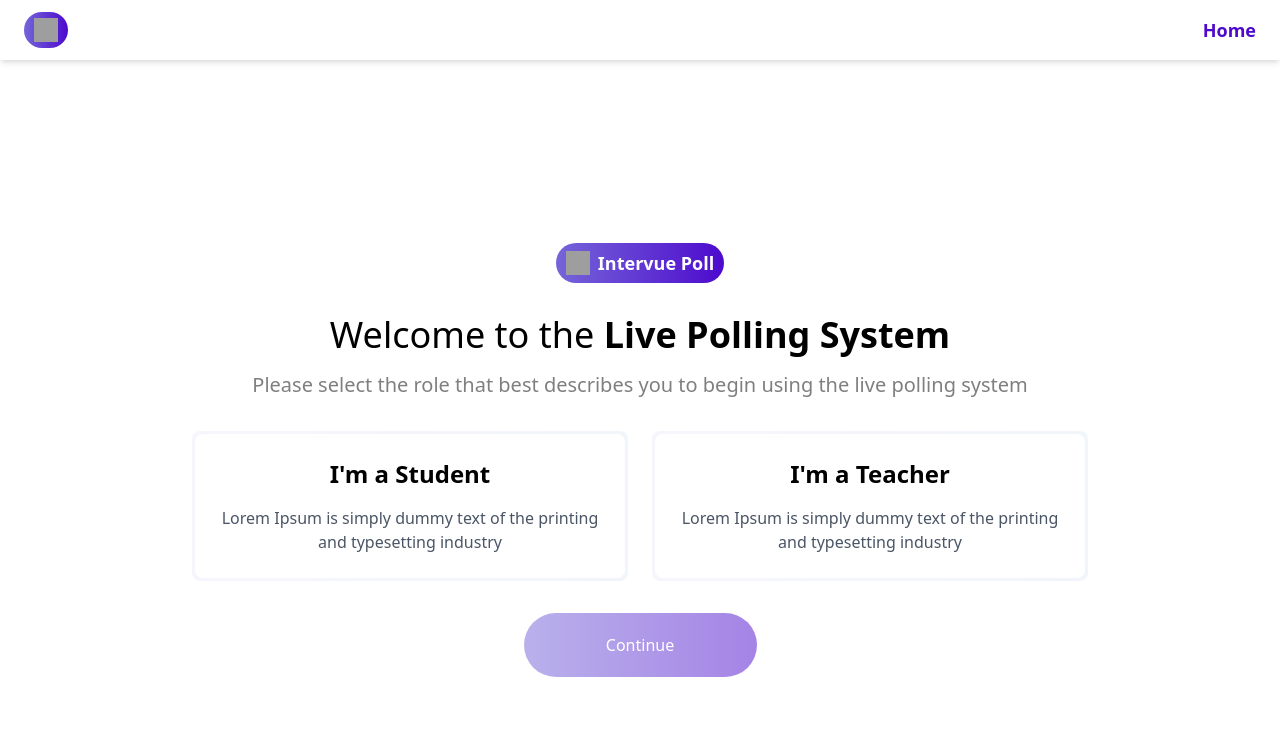
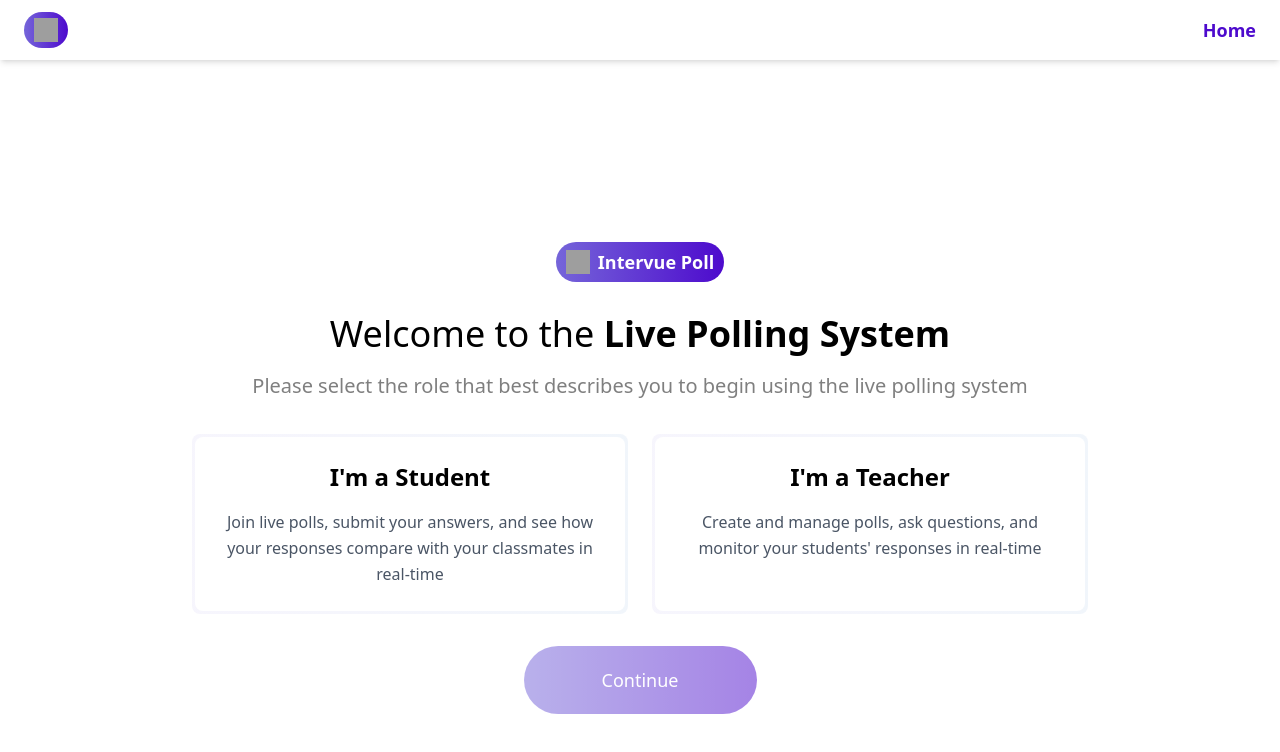
Before and after one commit to Rajneesh2223/Poll_App, a React (Vite) app in the folder frontend/: page / in a window 1280 px wide. Shown: the top 752 px of the page. Built offline with nearby package versions, Linux system fonts and the light colour scheme; no server answers; grey boxes are pictures that could not be loaded; a web font is replaced by a local one.

Commit message:
added commmon componet for the logo

```diff
--- a/frontend/src/component/Hero.jsx
+++ b/frontend/src/component/Hero.jsx
@@ -7,69 +7,78 @@ const Hero = () => {
   const navigate = useNavigate();
 
   return (
-    <div className="min-h-screen flex items-center justify-center px-4">
-      <div className="max-w-7xl w-full space-y-8">
+    <div className="min-h-screen flex items-center justify-center px-4 sm:px-6 lg:px-8">
+      <div className="max-w-7xl w-full space-y-6 sm:space-y-8 mt-9">
         <CommonLogo />
 
-        <div className="text-center space-y-4">
-          <h1 className="text-4xl font-sora font-normal">
+        <div className="text-center space-y-3 sm:space-y-4 px-2 sm:px-4">
+          <h1 className="text-2xl sm:text-3xl lg:text-4xl font-sora font-normal">
             Welcome to the{" "}
-            <span className="font-sora text-4xl font-semibold">
+            <span className="font-sora text-2xl sm:text-3xl lg:text-4xl font-semibold">
               Live Polling System{" "}
             </span>
           </h1>
-          <p className="text-xl text-[#00000080] font-sora">
-            Please select the role that best describes you to begin using the
-            live polling system
-          </p>
+          <div className="max-w-4xl mx-auto">
+            <p className="text-base sm:text-lg lg:text-xl text-[#00000080] font-sora leading-relaxed px-2">
+              Please select the role that best describes you to begin using the
+              live polling system
+            </p>
+          </div>
         </div>
 
-        <div className="flex justify-center">
-          <div className="grid grid-cols-1 md:grid-cols-2 gap-6 max-w-4xl w-full">
+        <div className="flex justify-center px-4">
+          <div className="grid grid-cols-1 md:grid-cols-2 gap-4 sm:gap-6 max-w-4xl w-full">
             <div
               onClick={() => setRole("student")}
-              className={`p-[3px] rounded-lg cursor-pointer ${
+              className={`p-[3px] rounded-lg cursor-pointer transition-all duration-200 hover:scale-105 ${
                 role === "student"
                   ? "bg-gradient-to-r from-purple-600 to-blue-600"
                   : "bg-gradient-to-r from-[#7765DA10] to-[#1D68BD10]"
               }`}
             >
-              <div className="bg-white rounded-lg p-6 h-full text-center">
-                <h1 className="text-2xl font-semibold mb-4">I'm a Student</h1>
-                <p className="text-gray-600">
-                  Lorem Ipsum is simply dummy text of the printing and
-                  typesetting industry
+              <div className="bg-white rounded-lg p-4 sm:p-6 h-full text-center">
+                <h1 className="text-xl sm:text-2xl font-semibold mb-3 sm:mb-4 font-sora">
+                  I'm a Student
+                </h1>
+                <p className="text-gray-600 text-sm sm:text-base font-sora leading-relaxed">
+                  Join live polls, submit your answers, and see how your
+                  responses compare with your classmates in real-time
                 </p>
               </div>
             </div>
 
             <div
               onClick={() => setRole("teacher")}
-              className={`p-[3px] rounded-lg cursor-pointer ${
+              className={`p-[3px] rounded-lg cursor-pointer transition-all duration-200 hover:scale-105 ${
                 role === "teacher"
                   ? "bg-gradient-to-r from-purple-600 to-blue-600"
                   : "bg-gradient-to-r from-[#7765DA10] to-[#1D68BD10]"
               }`}
             >
-              <div className="bg-white rounded-lg p-6 h-full text-center">
-                <h1 className="text-2xl font-semibold mb-4">I'm a Teacher</h1>
-                <p className="text-gray-600">
-                  Lorem Ipsum is simply dummy text of the printing and
-                  typesetting industry
+              <div className="bg-white rounded-lg p-4 sm:p-6 h-full text-center">
+                <h1 className="text-xl sm:text-2xl font-semibold mb-3 sm:mb-4 font-sora">
+                  I'm a Teacher
+                </h1>
+                <p className="text-gray-600 text-sm sm:text-base font-sora leading-relaxed">
+                  Create and manage polls, ask questions, and monitor your
+                  students' responses in real-time
                 </p>
               </div>
             </div>
           </div>
         </div>
-        <div className="flex justify-center items-center">
+
+        <div className="flex justify-center items-center px-4">
           <button
             disabled={!role}
             onClick={() => {
               sessionStorage.setItem("role", role);
               navigate(`/${role}`);
             }}
-            className={`py-5 rounded-[34px] text-white font-sora px-16 w-[233px] ${
-              !role ? "opacity-50 cursor-not-allowed" : ""
+            className={`py-3 sm:py-4 lg:py-5 rounded-[34px] text-white font-sora px-8 sm:px-12 lg:px-16 w-full max-w-xs sm:max-w-sm lg:w-[233px] text-base sm:text-lg transition-all duration-200 ${
+              !role
+                ? "opacity-50 cursor-not-allowed"
+                : "hover:opacity-90 hover:scale-105"
             }`}
             style={{
               background: "linear-gradient(90deg, #7565D9 0%, #4D0ACD 100%)",
```
